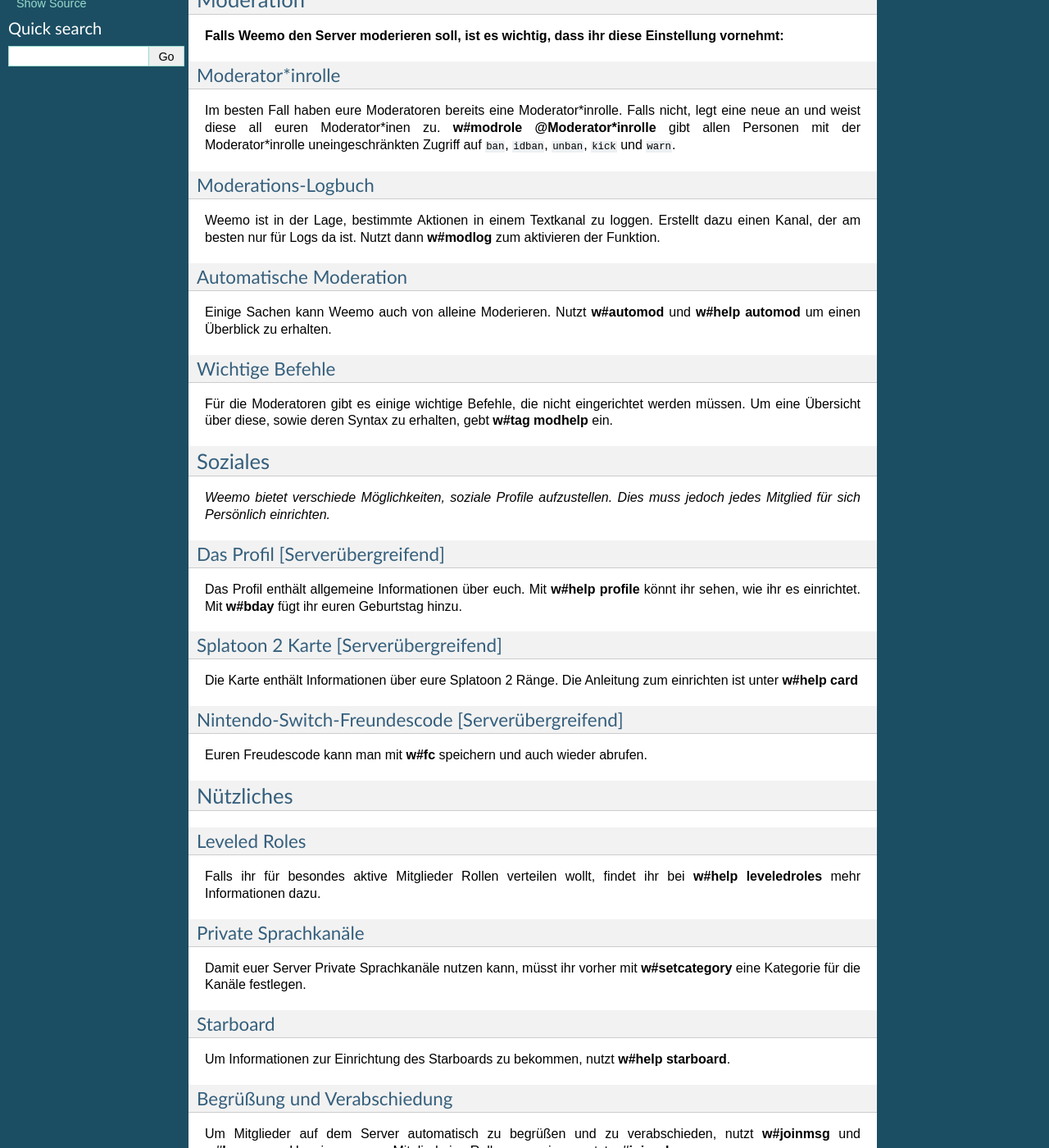
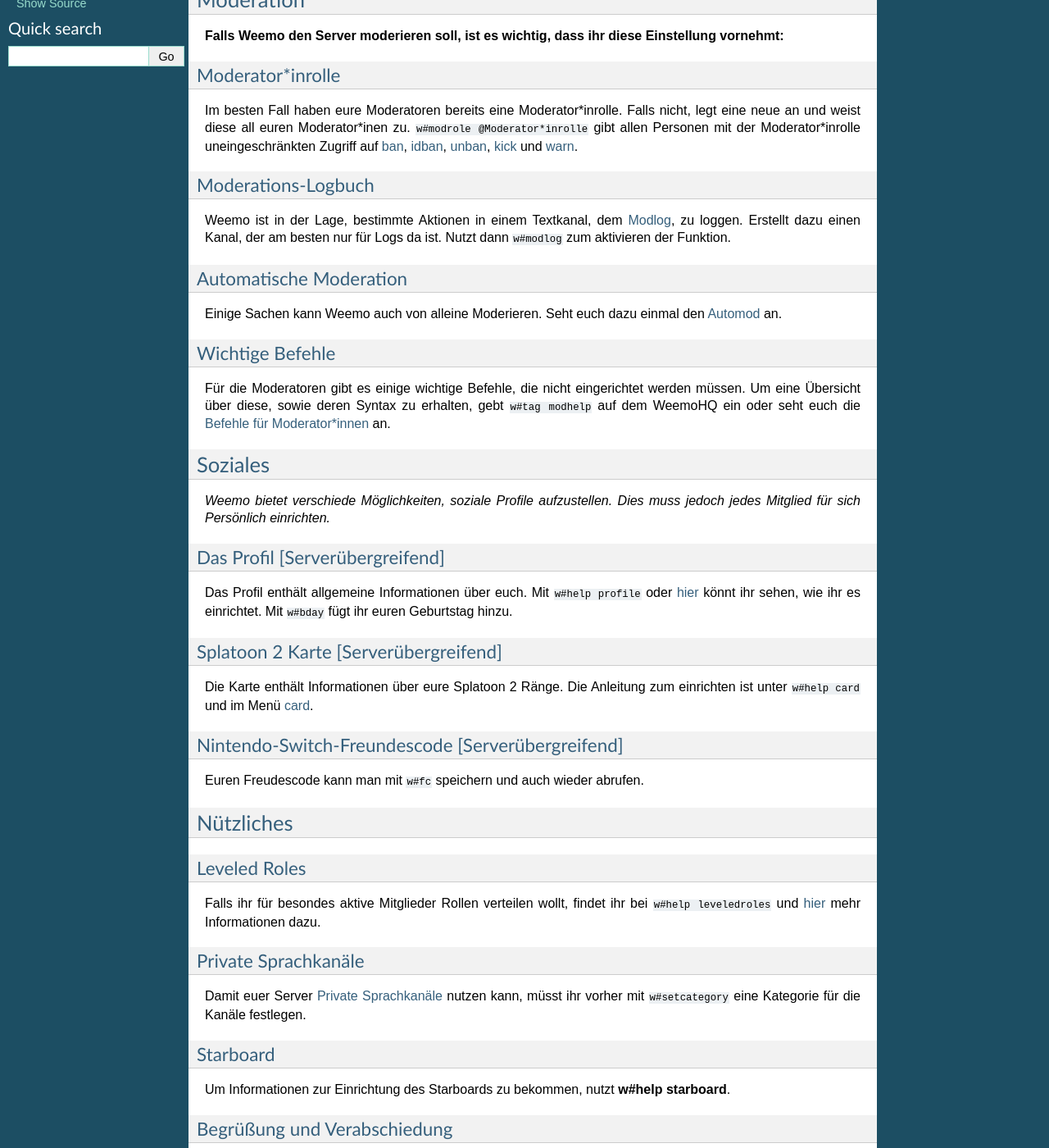
Before and after one commit to niborus/weemo-doc, a Sphinx documentation site: the page built from docs/einrichten.rst, in a window 1280 px wide and 1400 px high, scrolled down 644 px. Shown: the whole window at 82% size. Built offline with Sphinx 7.4.7, drawn with Linux system fonts in a browser that asks for light colours; some of the changed text lies outside the part shown.

Commit message:
Querverlinkungen

```diff
--- a/docs/einrichten.rst
+++ b/docs/einrichten.rst
@@ -19,25 +19,28 @@
 
 Im besten Fall haben eure Moderatoren bereits eine Moderator\*inrolle.
 Falls nicht, legt eine neue an und weist diese all euren Moderator\*inen zu.
-**w#modrole @Moderator\*inrolle** gibt allen Personen mit der Moderator\*inrolle
-uneingeschränkten Zugriff auf ``ban``, ``idban``, ``unban``, ``kick`` und ``warn``.
+``w#modrole @Moderator*inrolle`` gibt allen Personen mit der Moderator\*inrolle uneingeschränkten Zugriff auf
+:ref:`moderation_ban`, :ref:`moderation_idban`, :ref:`moderation_unban`,
+:ref:`moderation_kick` und :ref:`moderation_warn`.
 
 Moderations-Logbuch
 -------------------
 
-Weemo ist in der Lage, bestimmte Aktionen in einem Textkanal zu loggen. Erstellt dazu einen Kanal,
-der am besten nur für Logs da ist. Nutzt dann **w#modlog** zum aktivieren der Funktion.
+Weemo ist in der Lage, bestimmte Aktionen in einem Textkanal, dem :ref:`Modlog<modlog>`, zu loggen.
+Erstellt dazu einen Kanal, der am besten nur für Logs da ist.
+Nutzt dann ``w#modlog`` zum aktivieren der Funktion.
 
 Automatische Moderation
 -----------------------
 
-Einige Sachen kann Weemo auch von alleine Moderieren. Nutzt **w#automod** und **w#help automod** um einen Überblick zu erhalten.
+Einige Sachen kann Weemo auch von alleine Moderieren. Seht euch dazu einmal den :ref:`Automod<automod>` an.
 
 Wichtige Befehle
 ----------------
 
 Für die Moderatoren gibt es einige wichtige Befehle, die nicht eingerichtet werden müssen.
-Um eine Übersicht über diese, sowie deren Syntax zu erhalten, gebt **w#tag modhelp** ein.
+Um eine Übersicht über diese, sowie deren Syntax zu erhalten, gebt ``w#tag modhelp`` auf dem WeemoHQ ein
+oder seht euch die :ref:`Befehle für Moderator\*innen<moderation_befehle>` an.
 
 Soziales
 ========
@@ -48,17 +51,19 @@
 -------------------------------
 
 Das Profil enthält allgemeine Informationen über euch.
-Mit **w#help profile** könnt ihr sehen, wie ihr es einrichtet. Mit **w#bday** fügt ihr euren Geburtstag hinzu.
+Mit ``w#help profile`` oder :ref:`hier<befehle_profile>` könnt ihr sehen, wie ihr es einrichtet.
+Mit ``w#bday`` fügt ihr euren Geburtstag hinzu.
 
 Splatoon 2 Karte [Serverübergreifend]
 -------------------------------------
 
-Die Karte enthält Informationen über eure Splatoon 2 Ränge. Die Anleitung zum einrichten ist unter **w#help card**
+Die Karte enthält Informationen über eure Splatoon 2 Ränge.
+Die Anleitung zum einrichten ist unter ``w#help card`` und im Menü :ref:`befehle_card`.
 
 Nintendo-Switch-Freundescode [Serverübergreifend]
 -------------------------------------------------
 
-Euren Freudescode kann man mit **w#fc** speichern und auch wieder abrufen.
+Euren Freudescode kann man mit ``w#fc`` speichern und auch wieder abrufen.
 
 Nützliches
 ==========
@@ -66,12 +71,14 @@
 Leveled Roles
 -------------
 
-Falls ihr für besondes aktive Mitglieder Rollen verteilen wollt, findet ihr bei **w#help leveledroles** mehr Informationen dazu.
+Falls ihr für besondes aktive Mitglieder Rollen verteilen wollt, findet ihr bei ``w#help leveledroles``
+und :ref:`hier<befehle_leveledroles>` mehr Informationen dazu.
 
 Private Sprachkanäle
 --------------------
 
-Damit euer Server Private Sprachkanäle nutzen kann, müsst ihr vorher mit **w#setcategory** eine Kategorie für die Kanäle festlegen.
+Damit euer Server :ref:`Private Sprachkanäle<befehle_private_sprachkanaele>` nutzen kann,
+müsst ihr vorher mit ``w#setcategory`` eine Kategorie für die Kanäle festlegen.
 
 Starboard
 ---------
@@ -81,13 +88,15 @@
 Begrüßung und Verabschiedung
 ----------------------------
 
-Um Mitglieder auf dem Server automatisch zu begrüßen und zu verabschieden, nutzt **w#joinmsg** und **w#leavemsg**.
-Um einem neuen Mitglied eine Rolle zuzuweisen, nutzt **w#joinrole**.
+Um Mitglieder auf dem Server automatisch zu begrüßen und zu verabschieden, nutzt ``w#joinmsg`` und ``w#leavemsg``.
+(Siehe :ref:`joinmsg_leavemsg`)
+Um einem neuen Mitglied eine Rolle zuzuweisen, nutzt ``w#joinrole``. (siehe :ref:`befehle_joinrole`)
 
 Quiz
 ----
 
-Weemo hat ein Emojiquiz. Nutzt **w#quiz** um es auf euerm Server einzurichten oder probiert es auf dem Weemo HQ im #emojiquiz einfach mal aus.
+Weemo hat ein :ref:`Emojiquiz<emojiquiz>`.
+Nutzt ``w#quiz`` um es auf euerm Server einzurichten oder probiert es auf dem Weemo HQ im #emojiquiz einfach mal aus.
 
 Präfix
 ======
--- a/docs/moderation.rst
+++ b/docs/moderation.rst
@@ -3,6 +3,8 @@
 ==========
 Moderation
 ==========
+
+.. _moderation_befehle:
 
 Befehle
 =======
```
Also changed, not shown: docs/befehle.rst (+8 -0 lines).
